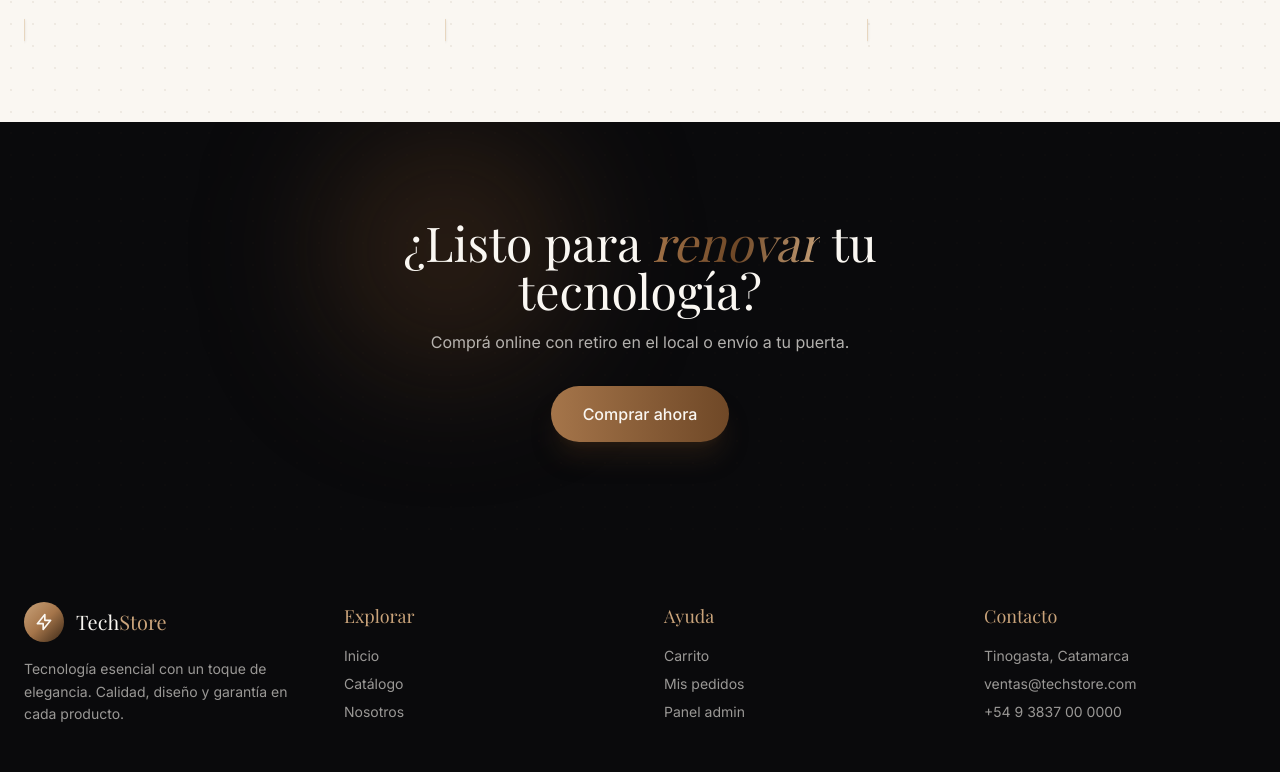
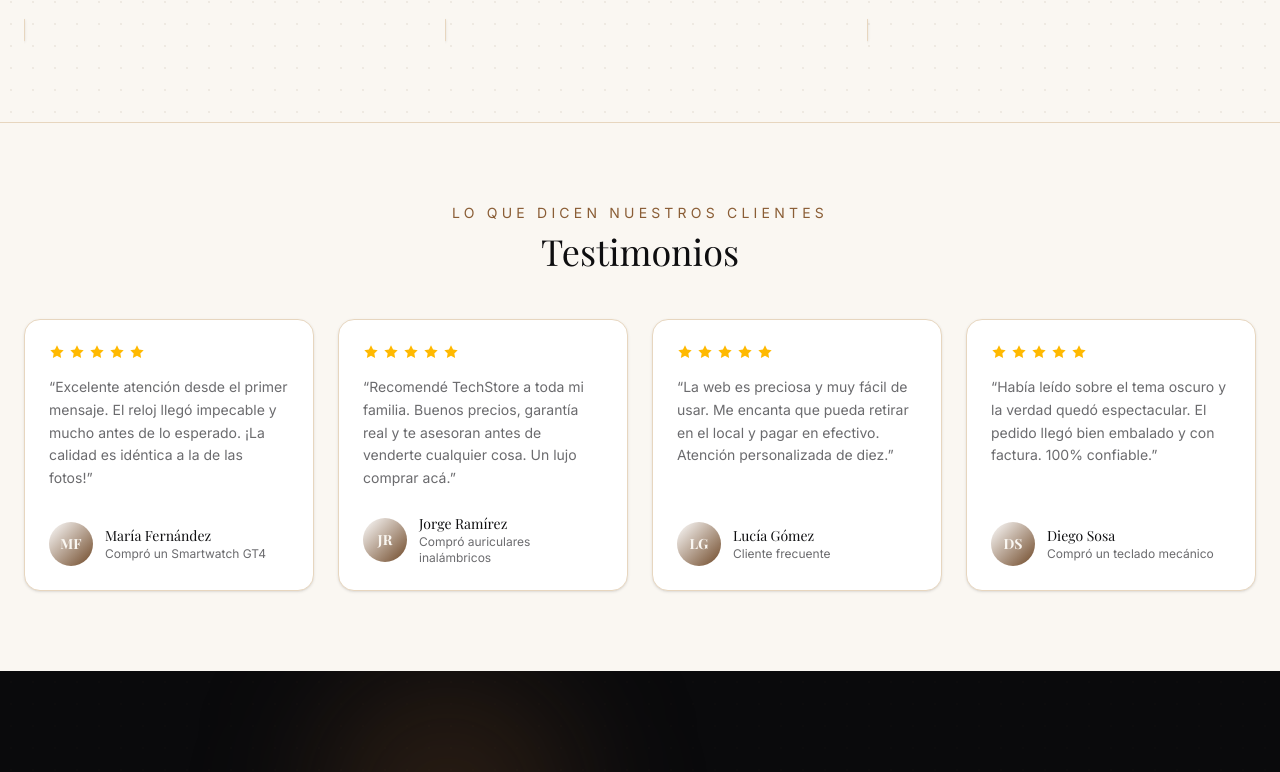
Before and after one commit to samelit-spect/seminario-proyecto, a React (Vite) app in the folder PROYECTO/: page / in a window 1280 px wide. Shown: the part 1564-2336 px from the top of the page. Built offline with nearby package versions, Linux system fonts and the light colour scheme; no server answers; a web font is replaced by a local one.

Commit message:
seccion de testimonios de clientes en la home

```diff
--- /dev/null
+++ b/PROYECTO/src/components/ui/Testimonios.tsx
@@ -0,0 +1,81 @@
+import Reveal from './Reveal'
+
+const TESTIMONIOS = [
+  {
+    nombre: 'María Fernández',
+    rol: 'Compró un Smartwatch GT4',
+    iniciales: 'MF',
+    texto:
+      'Excelente atención desde el primer mensaje. El reloj llegó impecable y mucho antes de lo esperado. ¡La calidad es idéntica a la de las fotos!',
+  },
+  {
+    nombre: 'Jorge Ramírez',
+    rol: 'Compró auriculares inalámbricos',
+    iniciales: 'JR',
+    texto:
+      'Recomendé TechStore a toda mi familia. Buenos precios, garantía real y te asesoran antes de venderte cualquier cosa. Un lujo comprar acá.',
+  },
+  {
+    nombre: 'Lucía Gómez',
+    rol: 'Cliente frecuente',
+    iniciales: 'LG',
+    texto:
+      'La web es preciosa y muy fácil de usar. Me encanta que pueda retirar en el local y pagar en efectivo. Atención personalizada de diez.',
+  },
+  {
+    nombre: 'Diego Sosa',
+    rol: 'Compró un teclado mecánico',
+    iniciales: 'DS',
+    texto:
+      'Había leído sobre el tema oscuro y la verdad quedó espectacular. El pedido llegó bien embalado y con factura. 100% confiable.',
+  },
+]
+
+function Estrellas() {
+  return (
+    <div className="flex gap-1 text-amber-400">
+      {[1, 2, 3, 4, 5].map((i) => (
+        <svg key={i} className="h-4 w-4 fill-current" viewBox="0 0 24 24">
+          <path d="M12 2l3.09 6.26L22 9.27l-5 4.87 1.18 6.88L12 17.77l-6.18 3.25L7 14.14 2 9.27l6.91-1.01L12 2z" />
+        </svg>
+      ))}
+    </div>
+  )
+}
+
+export default function Testimonios({ titulo = 'Testimonios' }: { titulo?: string }) {
+  return (
+    <section className="border-t border-wood-100 bg-cream">
+      <div className="mx-auto max-w-7xl px-6 py-20">
+        <Reveal className="mb-12 text-center">
+          <p className="text-sm uppercase tracking-[0.3em] text-wood-600">Lo que dicen nuestros clientes</p>
+          <h2 className="mt-2 font-display text-4xl text-coal-950">{titulo}</h2>
+        </Reveal>
+
+        <div className="grid gap-6 sm:grid-cols-2 lg:grid-cols-4">
+          {TESTIMONIOS.map((t, i) => (
+            <Reveal
+              key={t.nombre}
+              delay={i * 120}
+              className="flex flex-col justify-between rounded-2xl border border-wood-100 bg-white p-6 shadow-sm transition-all duration-500 hover:-translate-y-1.5 hover:shadow-xl"
+            >
+              <div>
+                <Estrellas />
+                <p className="mt-4 text-sm leading-relaxed text-coal-50">“{t.texto}”</p>
+              </div>
+              <footer className="mt-6 flex items-center gap-3">
+                <span className="flex h-11 w-11 shrink-0 items-center justify-center rounded-full bg-gradient-to-br from-wood-400 to-wood-700 font-display text-sm font-bold text-chalk">
+                  {t.iniciales}
+                </span>
+                <div>
+                  <p className="font-display text-sm text-coal-950">{t.nombre}</p>
+                  <p className="text-xs text-coal-50">{t.rol}</p>
+                </div>
+              </footer>
+            </Reveal>
+          ))}
+        </div>
+      </div>
+    </section>
+  )
+}
--- a/PROYECTO/src/pages/Home.tsx
+++ b/PROYECTO/src/pages/Home.tsx
@@ -3,6 +3,7 @@ import { Link } from 'react-router-dom'
 import ProductCard from '../components/products/ProductCard'
 import Parallax from '../components/ui/Parallax'
 import Reveal from '../components/ui/Reveal'
+import Testimonios from '../components/ui/Testimonios'
 import { leerProductos } from '../services/productosService'
 
 export default function Home() {
@@ -129,6 +130,9 @@ export default function Home() {
         </div>
       </section>
 
+      {/* ===== Testimonios ===== */}
+      <Testimonios />
+
       {/* ===== CTA final ===== */}
       <section className="relative overflow-hidden bg-onix py-24 text-center text-chalk">
         <div className="absolute inset-0 bg-grain opacity-40" />
```
Also changed, not shown: 1 other file (tests, documents, lock files or other folders).
